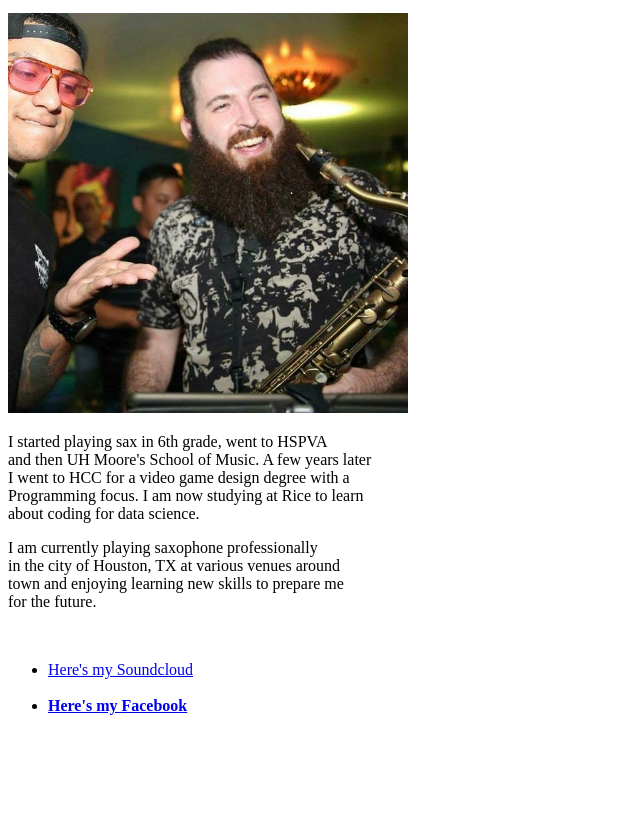
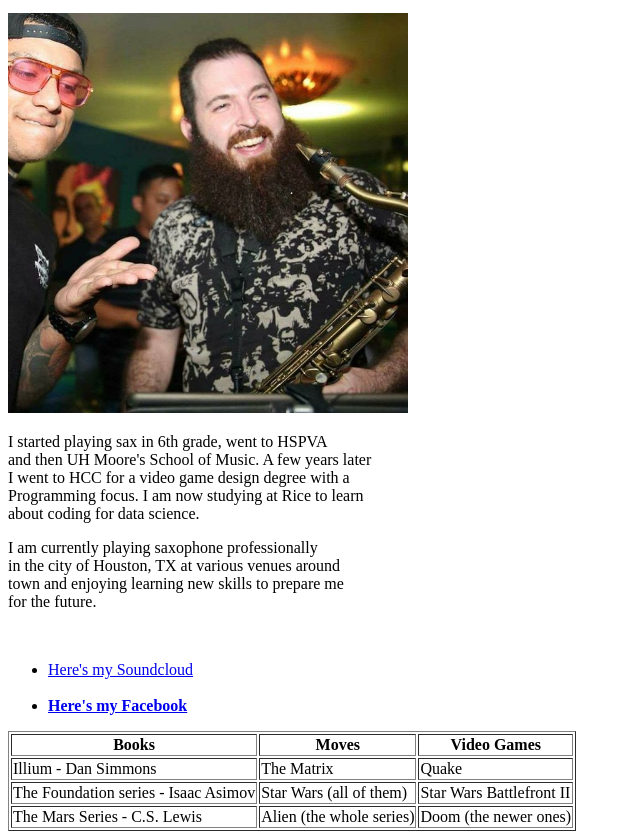
Before and after one commit to BaudOptics/BaudOptics.github.io, a plain HTML site: page index.html in a window 1280 px wide. Shown: the part 119-958 px from the top of the page, without its empty margins (0-640 px from the left). Before the commit the page ends 850 px from the top, so only its background shows below. Drawn offline with Linux system fonts and the light colour scheme.

Commit message:
finished table of info

```diff
--- a/index.html
+++ b/index.html
@@ -34,4 +34,52 @@
   </ul>
   </body>
 
+  <table border = 1>
+    <tr>
+      <th>
+        Books
+      </th>
+      <th>
+        Moves
+      </th>
+      <th>
+        Video Games
+      </th>
+    </tr>
+    <tr>
+      <td>
+        Illium - Dan Simmons
+      </td>
+      <td>
+        The Matrix
+      </td>
+      <td>
+        Quake
+      </td>
+    </tr>
+    <tr>
+      <td>
+        The Foundation series - Isaac Asimov
+      </td>
+      <td>
+        Star Wars (all of them)
+      </td>
+      <td>
+        Star Wars Battlefront II
+      </td>
+    </tr>
+    <tr>
+      <td>
+        The Mars Series - C.S. Lewis
+      </td>
+      <td>
+        Alien (the whole series)
+      </td>
+      <td>
+        Doom (the newer ones)
+      </td>
+    </tr>
+
+  </table>
+
 </html>
```
